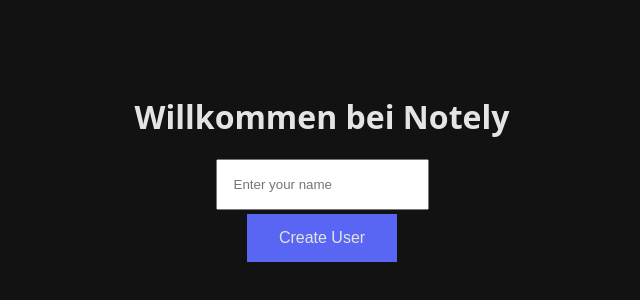
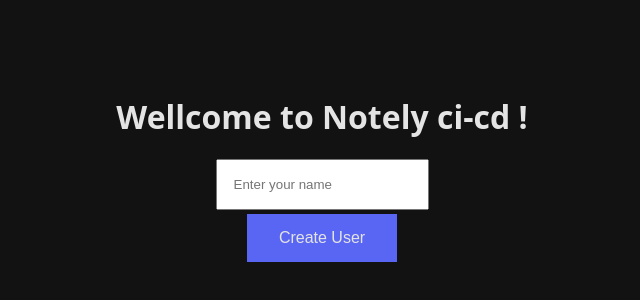
Before and after one commit to DorisLederle/learn-cicd-starter-clean, a plain HTML site: page static/index.html in a window 1280 px wide. Shown: the part 230-530 px from the top of the page, without its empty margins (318-958 px from the left). Drawn offline with Linux system fonts and the light colour scheme.

```diff
--- a/static/index.html
+++ b/static/index.html
@@ -7,7 +7,7 @@
 </head>
 
 <body class="section">
-    <h1>Willkommen bei Notely</h1>
+    <h1>Wellcome to Notely ci-cd !</h1>
 
     <div id="userCreationContainer" class="section">
         <input id="nameField" type="text" placeholder="Enter your name">
```
Also changed, not shown: 1 other file.
